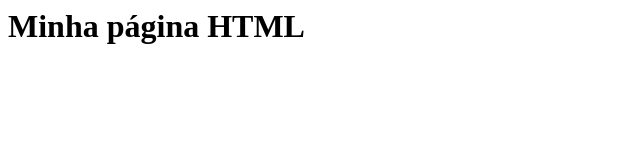
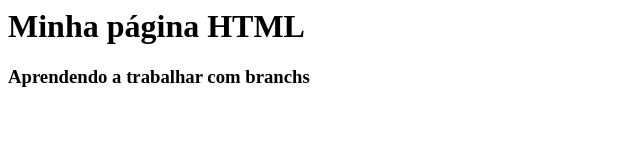
Before and after one commit to amcalmeida/gama-no-github, a plain HTML site: page index.html in a window 1280 px wide. Shown: the whole page, without its empty margins (0-640 px from the left). Drawn offline with Linux system fonts and the light colour scheme.

Commit message:
Arquivo index.html atualizado com informação sobre branchs

```diff
--- a/index.html
+++ b/index.html
@@ -1,5 +1,6 @@
 <html>
     <body>
         <h1>Minha página HTML</h1>
+        <h3>Aprendendo a trabalhar com branchs</h3>
     </body>
 </html>
```
